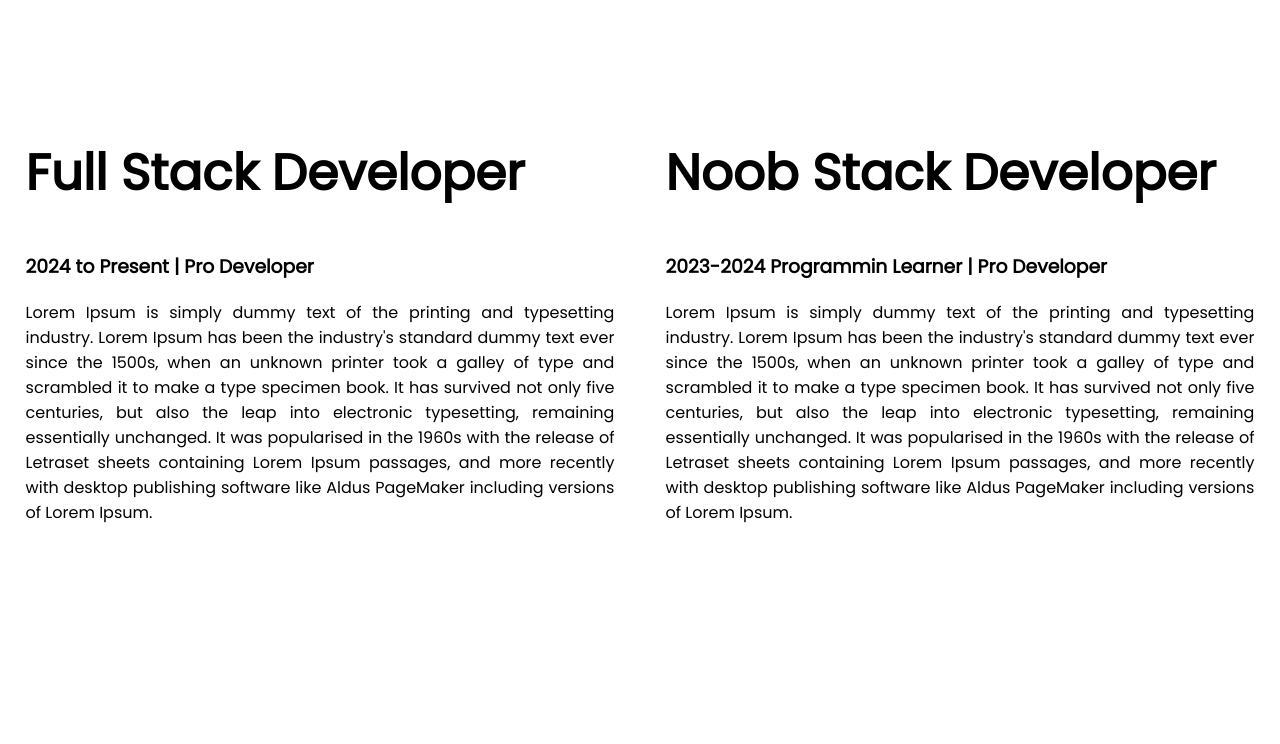
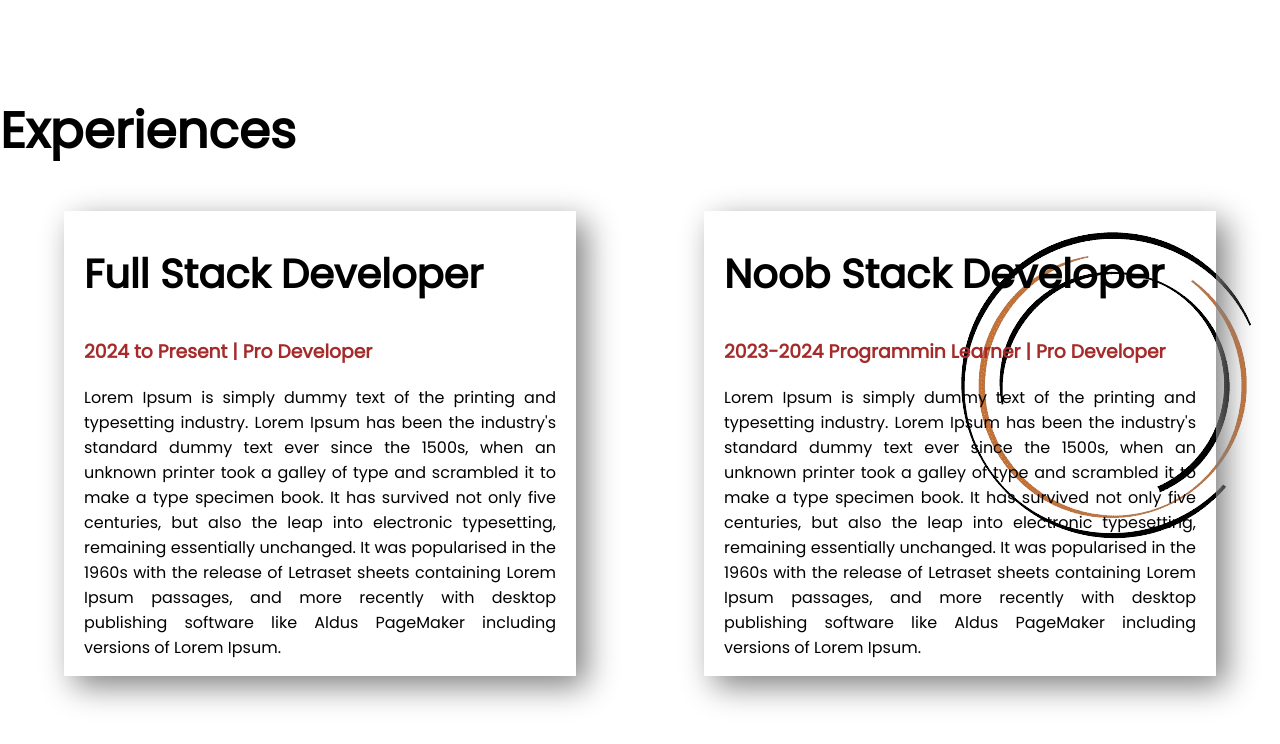
Before and after one commit to Imtiazjumman/developer-portfolio, a plain HTML site: page index.html in a window 1280 px wide. Shown: the part 1247-1991 px from the top of the page. Before the commit the page ends 1888 px from the top, so only its background shows below. Drawn offline with Linux system fonts and the light colour scheme.

Commit message:
5th commit

```diff
--- a/index.html
+++ b/index.html
@@ -75,11 +75,12 @@
 
         </div>
     </section>
-    <section class="experiences">
+    <section class="experiences-area">
+        <h1>Experiences</h1>
         <div class="flex-container">
-            <div class="half-width-one">
-                <h1>Full Stack Developer</h1>
-                <h3>2024 to Present | Pro Developer</h3>
+            <div class="half-width-three">
+                <h2>Full Stack Developer</h2>
+                <h3 style="color: brown;">2024 to Present | Pro Developer</h3>
                 <p>Lorem Ipsum is simply dummy text of the printing and typesetting industry. Lorem Ipsum has been the
                     industry's standard dummy text ever since the 1500s, when an unknown printer took a galley of type
                     and scrambled it to make a type specimen book. It has survived not only five centuries, but also the
@@ -88,9 +89,9 @@
                     publishing software like Aldus PageMaker including versions of Lorem Ipsum.</p>
             </div>
 
-            <div class="half-width-one">
-                <h1>Noob Stack Developer</h1>
-                <h3>2023-2024 Programmin Learner | Pro Developer</h3>
+            <div class="half-width-three">
+                <h2>Noob Stack Developer</h2>
+                <h3 style="color: brown;">2023-2024 Programmin Learner | Pro Developer</h3>
                 <p>Lorem Ipsum is simply dummy text of the printing and typesetting industry. Lorem Ipsum has been the
                     industry's standard dummy text ever since the 1500s, when an unknown printer took a galley of type
                     and scrambled it to make a type specimen book. It has survived not only five centuries, but also the
--- a/style.css
+++ b/style.css
@@ -9,6 +9,10 @@ body {
 
 h1 {
     font-size: 50px;
+}
+
+h2 {
+    font-size: 40px;
 }
 
 .color {
@@ -46,6 +50,28 @@ p {
     width: 80%;
 }
 
+.experiences-area {
+
+    background-image: url(design-image/bg-shape.png);
+    background-repeat: no-repeat;
+    background-position: right;
+    background-blend-mode: lighten;
+}
+
+.half-width-three {
+    width: 40%;
+    padding-left: 2%;
+    padding-right: 2%;
+    box-shadow: 10px 10px 30px gray;
+    margin-left: 5%;
+    margin-right: 5%;
+    padding-left: 20px;
+    padding-right: 20px;
+
+
+}
+
+
 .link-button {
     text-decoration: none;
     background-color: darkcyan;
```
Also changed, not shown: design-image/bg-shape.png (added).
